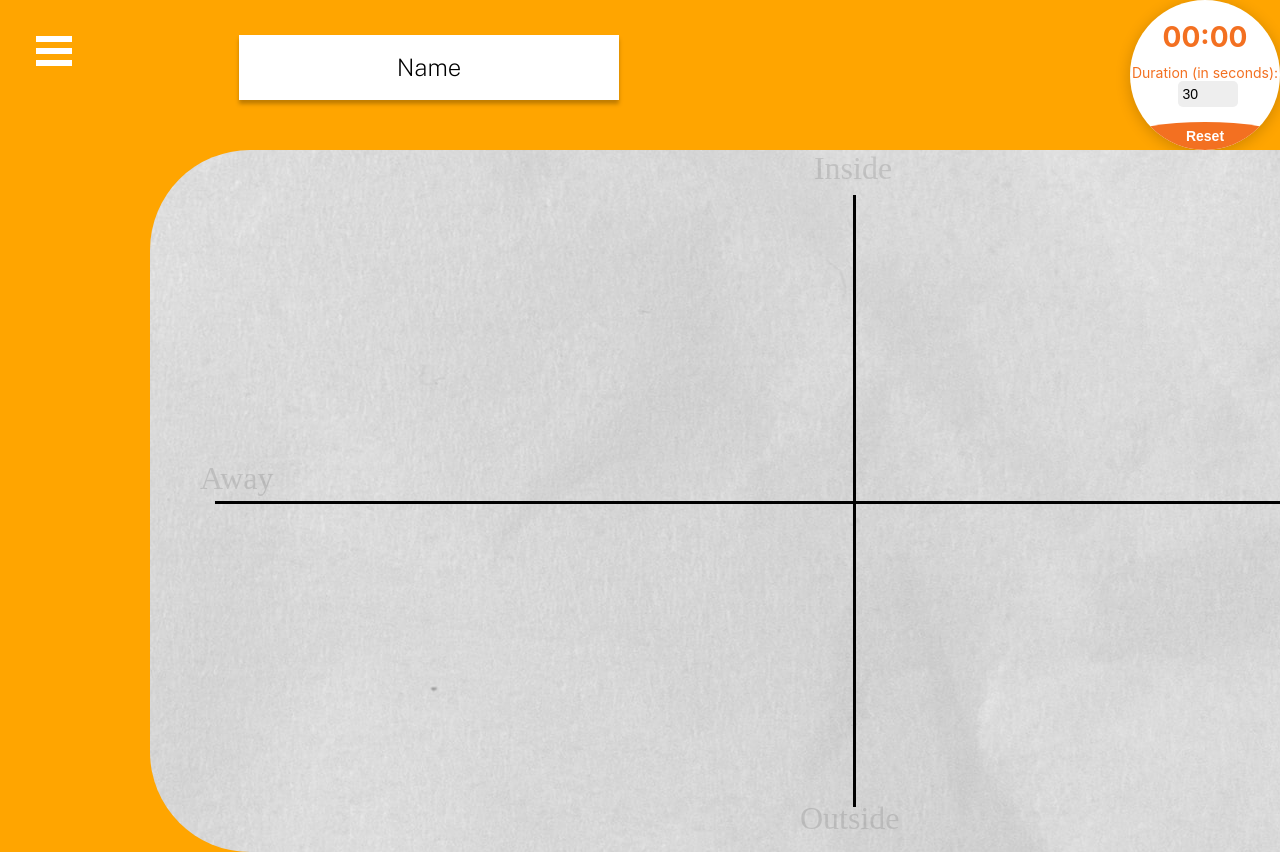
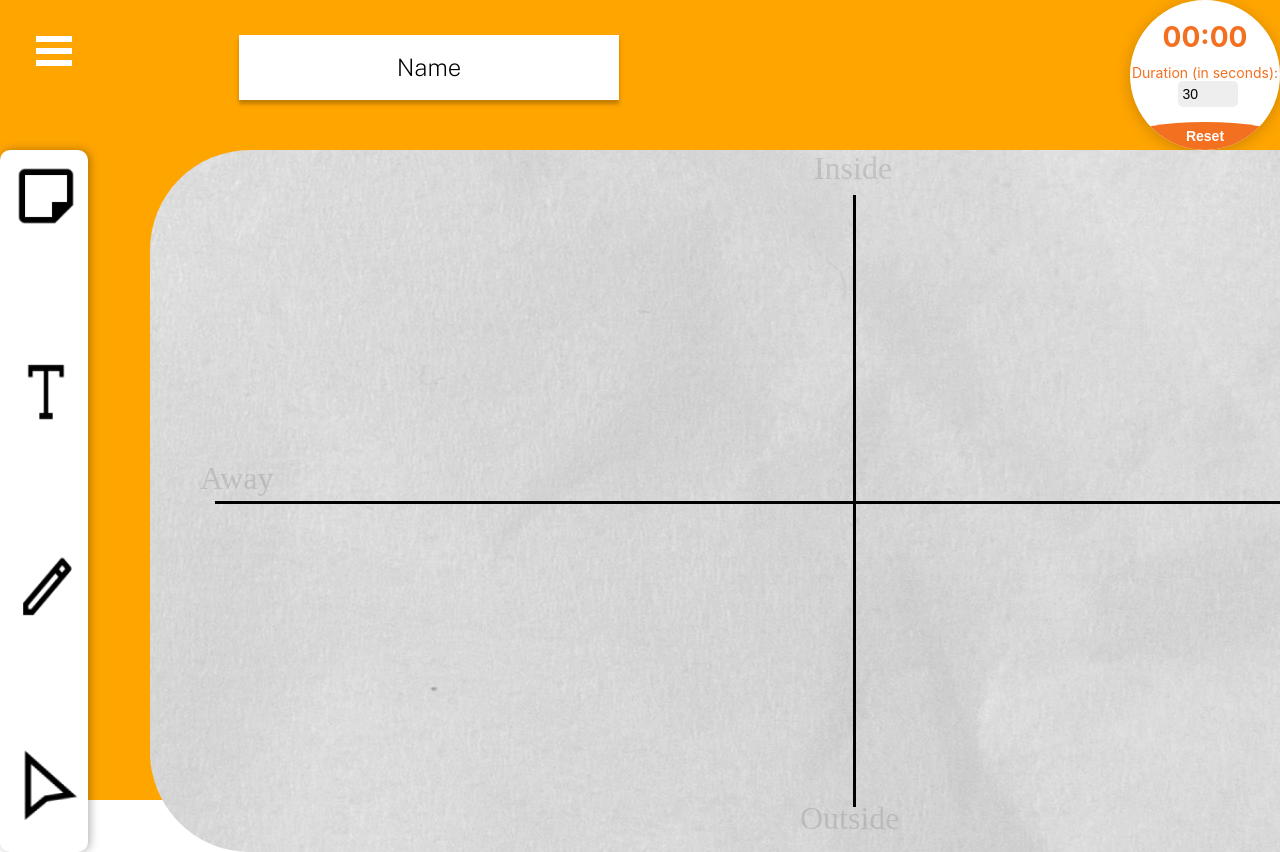
Before and after one commit to indexZ3ro/FIT4002, a React (Create React App) app in the folder client/: page /SoloSession in a window 1280 px wide. Shown: the top 852 px of the page. Built offline with nearby package versions, Linux system fonts and the light colour scheme.

Commit message:
Updated ACT Matrix - Notes can be created/editable

```diff
--- a/client/src/Components/ACTSidebar/ACTSidebar.js
+++ b/client/src/Components/ACTSidebar/ACTSidebar.js
@@ -1,28 +1,44 @@
 import React from "react";
-import "../../css/actSidebar.css";
-import SheetIcon from "./DraggableIcons/SheetIcon";
-import TextIcon from "./DraggableIcons/TextIcon";
-import EditIcon from "./DraggableIcons/EditIcon";
-import BluePointerIcon from "./DraggableIcons/BluePointerIcon";
+import "../../css/ACTSidebar.css";
+import SheetIcon from "../DraggableIcons/SheetIcon";
+import TextIcon from "../DraggableIcons/TextIcon";
+import EditIcon from "../DraggableIcons/EditIcon";
+import BluePointerIcon from "../DraggableIcons/BluePointerIcon";
+import Note from "../Note/Note";
 
-const ACTSidebar = (props) => {
+const ACTSidebar = () => {
+    const [showNotes, setShowNotes] = React.useState([]);
+
+    function handleClick() {
+        setShowNotes([...showNotes, {}]);
+    }
+
+    function handleRemove(index) {
+        setShowNotes(showNotes.filter((_, i) => i !== index));
+    }
+
     return (
-        <div className="actSidebar">
+        <div className="ACTSidebar">
             <div className="draggable-container">
                 {/* Add draggable components here */}
-                <div className="draggable-item">
+                <div className="draggable-item sheet" onClick={handleClick}>
                     <SheetIcon />
                 </div>
 
-                <div className="draggable-item">
+                {/* Create Notes*/}
+                {showNotes.map((_, index) => (
+                    <Note key={index} onRemove={() => handleRemove(index)} />
+                ))}
+
+                <div className="draggable-item text">
                     <TextIcon />
                 </div>
 
-                <div className="draggable-item">
+                <div className="draggable-item edit">
                     <EditIcon />
                 </div>
 
-                <div className="draggable-item">
+                <div className="draggable-item move">
                     <BluePointerIcon />
                 </div>
             </div>
--- a/client/src/Components/Note/Note.js
+++ b/client/src/Components/Note/Note.js
@@ -1,7 +1,8 @@
-import React, { useState,useRef  } from "react";
+import React, { useState, useRef } from "react";
 import Draggable from "react-draggable";
 
 const Note = () => {
+
     const [noteText, setNoteText] = useState("");
     const textareaRef = useRef(null);
 
@@ -9,7 +10,9 @@ const Note = () => {
         setNoteText(e.target.value);
     };
 
-  const handleTextareaClick = () => {
+    const handleTextareaClick = (e) => {
+        e.preventDefault();
+        e.stopPropagation();
         textareaRef.current.selectionStart = 0;
         textareaRef.current.selectionEnd = noteText.length;
     };
@@ -17,7 +20,8 @@ const Note = () => {
         const textLength = noteText.length;
         const maxFontSize = 40;
         const minFontSize = 16;
-    const fontSize = maxFontSize - (textLength * (maxFontSize - minFontSize)) / 50;
+        const fontSize =
+            maxFontSize - (textLength * (maxFontSize - minFontSize)) / 50;
         return `${fontSize}px`;
     };
 
@@ -30,7 +34,11 @@ const Note = () => {
                     value={noteText}
                     onChange={handleNoteTextChange}
                     onClick={handleTextareaClick}
-        style={{ fontSize: calculateFontSize(), border: 'none',outline: 'none' }}
+                    style={{
+                        fontSize: calculateFontSize(),
+                        border: "none",
+                        outline: "none",
+                    }}
                 />
             </div>
         </Draggable>
--- a/client/src/SoloSession.js
+++ b/client/src/SoloSession.js
@@ -1,18 +1,20 @@
 import React from "react";
 import "./App.css";
+import "./css/SoloSession.css";
 import Sidebar from "./Components/Sidebar/Sidebar";
 import TeamHeader from "./Components/TeamHeader/TeamHeader";
 import ACTMatrix from "./Components/ACTMatrix/ACTMatrix";
 import Timer from "./Components/Timer/Timer";
+import ACTSidebar from "./Components/ACTSidebar/ACTSidebar";
 
 const SoloSession = () => {
-    document.body.style.backgroundColor = "orange";
     return (
-        <div>
+        <div className="SoloSession">
             <TeamHeader />
             <Sidebar />
             <ACTMatrix />
             <Timer />
+            <ACTSidebar />
         </div>
     );
 };
--- a/client/src/TeamSession.js
+++ b/client/src/TeamSession.js
@@ -1,18 +1,20 @@
 import React from "react";
 import "./App.css";
+import "./css/TeamSession.css";
 import Sidebar from "./Components/Sidebar/Sidebar";
 import TeamHeader from "./Components/TeamHeader/TeamHeader";
 import ACTMatrix from "./Components/ACTMatrix/ACTMatrix";
 import Timer from "./Components/Timer/Timer";
+import ACTSidebar from "./Components/ACTSidebar/ACTSidebar";
 
 const TeamSession = () => {
-    document.body.style.backgroundColor = "cyan";
     return (
-        <div>
+        <div className="TeamSession">
             <TeamHeader />
             <Sidebar />
             <ACTMatrix />
             <Timer />
+            <ACTSidebar />
         </div>
     );
 };
--- /dev/null
+++ b/client/src/css/SoloSession.css
@@ -0,0 +1,4 @@
+.SoloSession {
+    background-color: orange;
+    height: 100vh;
+}
--- /dev/null
+++ b/client/src/css/TeamSession.css
@@ -0,0 +1,4 @@
+.TeamSession {
+    background-color: cyan;
+    height: 100vh;
+}
--- a/client/src/css/actSidebar.css
+++ b/client/src/css/actSidebar.css
@@ -1,9 +1,10 @@
-.actSidebar {
+.ACTSidebar {
     position: fixed;
-  top: 20%;
-  left: 50px;
-  height: 47%;
+    top: 150px;
+    left: 0px;
+    height: 702px;
     width: 88px;
+    border: 1px;
     background-color: white;
     box-shadow: 2px 0 10px rgba(0, 0, 0, 0.3);
     z-index: 999;
@@ -15,5 +16,22 @@
 }
 
 .draggable-item {
-  margin-bottom: 40px;
+    margin-bottom: 120px;
+    cursor: pointer;
 }
+
+.sheet:hover {
+    opacity: 50%;
+}
+
+.text:hover {
+    opacity: 50%;
+}
+
+.edit:hover {
+    opacity: 50%;
+}
+
+.move:hover {
+    opacity: 50%;
+}
```
Also changed, not shown: client/src/Components/NavigationStickyNote/NavigationStickyNote.js (+22 -15 lines). Lines whose indentation alone changed are shown as unchanged.
